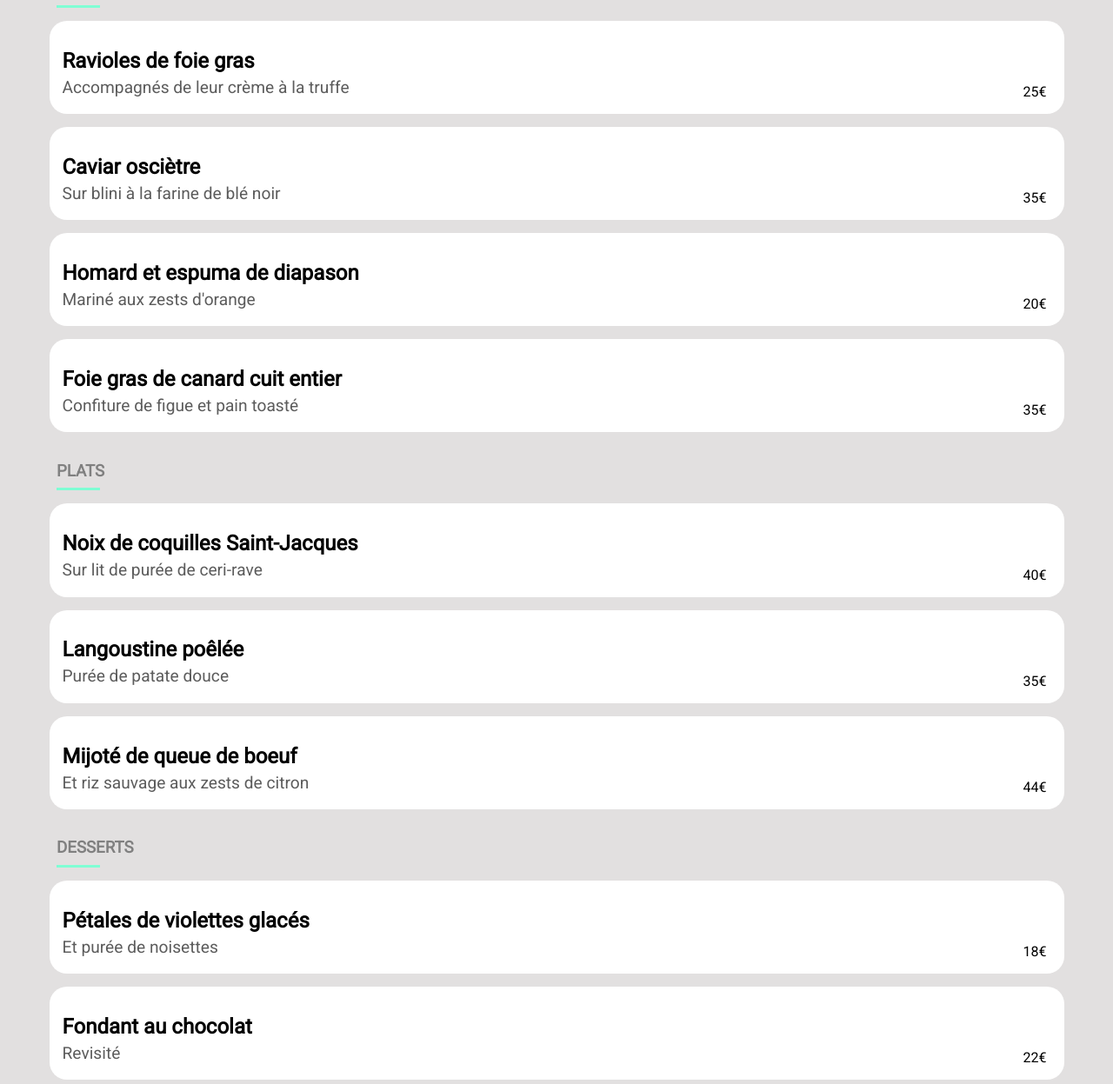
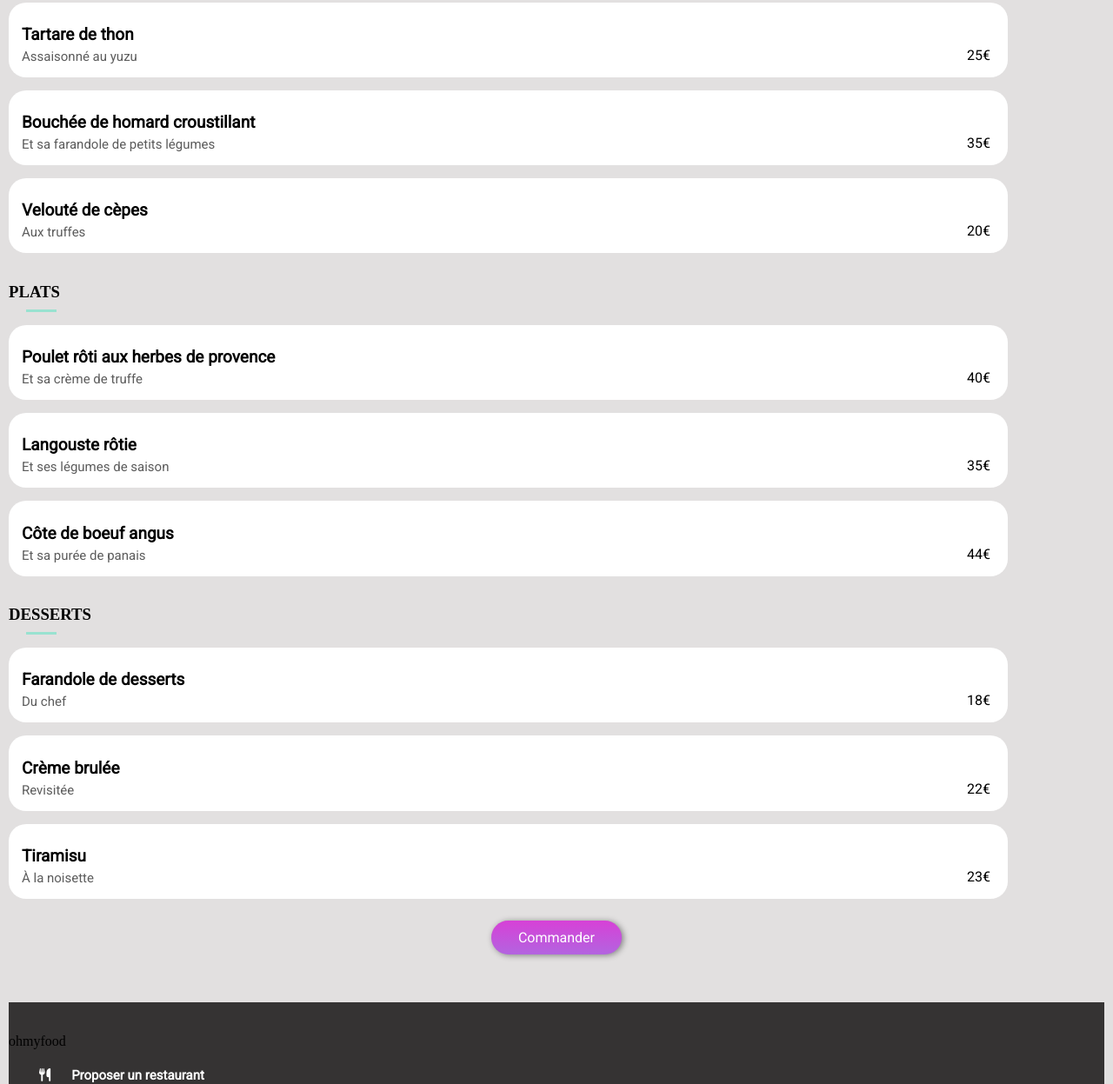
Before and after one commit to cedpint/ohmyfood, a plain HTML site: page Menu-Ledelicedessens.html in a window 1280 px wide. Shown: the part 444-1691 px from the top of the page at 87% size. Drawn offline with Linux system fonts and the light colour scheme; a web font is replaced by a local one.

Commit message:
Accueil ok toutes versions

```diff
--- a/Menu-Ledelicedessens.html
+++ b/Menu-Ledelicedessens.html
@@ -45,7 +45,7 @@
         <i class="fa-regular fa-heart"></i>
       </div>
     </div>
-
+  <div id="Globaldesk">
     <div id="Entreeglobal">
       <div class="globalvert">
         <h3>ENTRÉES</h3>
@@ -54,8 +54,8 @@
       <div class="troisentrees">
         <div class="entree">
           <div class="descrientree">
-            <h4>Ravioles de foie gras</h4>
-            <p>Accompagnés de leur crème à la truffe</p>
+            <h4>Tartare de thon</h4>
+            <p>Assaisonné au yuzu</p>
           </div>
           <div class="prix">
             <p>25€</p>
@@ -67,8 +67,8 @@
 
         <div class="entree">
           <div class="descrientree">
-            <h4>Caviar osciètre</h4>
-            <p>Sur blini à la farine de blé noir</p>
+            <h4>Bouchée de homard croustillant</h4>
+            <p>Et sa farandole de petits légumes</p>
           </div>
           <div class="prix">
             <p>35€</p>
@@ -80,8 +80,8 @@
 
         <div class="entree">
           <div class="descrientree">
-            <h4>Homard et espuma de diapason</h4>
-            <p>Mariné aux zests d'orange</p>
+            <h4>Velouté de cèpes</h4>
+            <p>Aux truffes</p>
           </div>
           <div class="prix">
             <p>20€</p>
@@ -90,19 +90,6 @@
             </div>
           </div>
         </div>
-        <div class="entree">
-            <div class="descrientree">
-              <h4>Foie gras de canard cuit entier</h4>
-              <p>Confiture de figue et pain toasté</p>
-            </div>
-            <div class="prix">
-              <p>35€</p>
-              <div class="animenu">
-                <i class="fa-solid fa-circle-check"></i>
-              </div>
-            </div>
-          </div>
-
 
       </div>
     </div>
@@ -116,8 +103,8 @@
       <div class="troisplats">
         <div class="plat">
         <div class="descriplat">
-          <h4>Noix de coquilles Saint-Jacques</h4>
-          <p>Sur lit de purée de ceri-rave</p>
+          <h4>Poulet rôti aux herbes de provence</h4>
+          <p>Et sa crème de truffe</p>
         </div>
         <div class="prix">
           <p>40€</p>
@@ -129,8 +116,8 @@
 
       <div class="plat">
         <div class="descriplat">
-          <h4>Langoustine poêlée</h4>
-          <p>Purée de patate douce</p>
+          <h4>Langouste rôtie</h4>
+          <p>Et ses légumes de saison</p>
         </div>
         <div class="prix">
           <p>35€</p>
@@ -142,8 +129,8 @@
 
       <div class="plat">
         <div class="descriplat">
-          <h4>Mijoté de queue de boeuf</h4>
-          <p>Et riz sauvage aux zests de citron</p>
+          <h4>Côte de boeuf angus</h4>
+          <p>Et sa purée de panais</p>
         </div>
         <div class="prix">
           <p>44€</p>
@@ -162,8 +149,8 @@
       <div class="troisdesserts">
         <div class="dessert">
         <div class="descridessert">
-          <h4>Pétales de violettes glacés</h4>
-          <p>Et purée de noisettes</p>
+          <h4>Farandole de desserts</h4>
+          <p>Du chef</p>
         </div>
         <div class="prix">
           <p>18€</p>
@@ -175,8 +162,8 @@
 
       <div class="dessert">
         <div class="descridessert">
-          <h4>Fondant au chocolat</h4>
-          <p>Revisité</p>
+          <h4>Crème brulée</h4>
+          <p>Revisitée</p>
         </div>
         <div class="prix">
           <p>22€</p>
@@ -188,8 +175,8 @@
 
       <div class="dessert">
         <div class="descridessert">
-          <h4>Millefeuille croustillant</h4>
-          <p>Myrtilles et pâte d'amande</p>
+          <h4>Tiramisu</h4>
+          <p>À la noisette</p>
         </div>
         <div class="prix">
           <p>23€</p>
@@ -199,6 +186,7 @@
         </div>
       </div>
     </div>
+  </div>
 
     <div class="boutonmenu">
       <button type="submit">
@@ -241,7 +229,7 @@
       </li>
 
       <li>
-        <a href="#contact">
+        <a href="mailto:contact@ohmyfood.com">
           <div class="contact">
             <h4>Contact</h4>
           </div>
--- a/style.css
+++ b/style.css
@@ -4,23 +4,26 @@
 body {
   margin: 0;
 }
-/*
+
 .loader {
   display: flex;
   justify-content: center;
   align-items: center;
   position: fixed;
+  width: auto;
   background: white;
   height: 100vh;
   inset: 0;
   z-index: 2;
   opacity: 0.95;
-  animation-fill-mode: forwards;
+  transform-origin: top 10px;
+  animation: loader 0.2s forwards;
+  animation-delay: 2s;
+}
+
+.loader p {
   font-family: Shrikhand;
-  transform-origin: top 10px;
-  font-size: 20px;
-}
-.loader p {
+  font-size: xx-large;
   -webkit-background-clip: text;
   -webkit-text-fill-color: transparent;
   background-image: linear-gradient(
@@ -30,7 +33,7 @@ body {
   );
   animation: rotation 2s;
 }
-*/
+
 .nav {
   display: flex;
   justify-content: center;
@@ -256,7 +259,7 @@ body {
   top: 20px;
   right: 20px;
   color: rgb(74, 175, 148);
-  background: rgb(195, 244, 231);
+  background: #99e2d0;
   font-family: roboto;
   padding: 5px 10px;
   border-radius: 2px 2px;
@@ -295,7 +298,6 @@ body {
 .coeur .fa-solid:hover {
   opacity: 1;
   transition: opacity 0.2s ease-in-out;
-  transform: scale(1.1);
 }
 
 .descrirestaurants {
@@ -307,16 +309,17 @@ body {
 #Restaurants p {
   margin-left: 15px;
 }
+
 #Restaurants h4 {
   font-family: roboto;
-  font-size: 15px;
+  font-size: 20px;
   margin-bottom: -10px;
 }
 
 #Restaurants p {
   display: flex;
   font-family: roboto;
-  font-size: 13px;
+  font-size: 15px;
   color: gray;
 }
 
@@ -326,6 +329,19 @@ footer {
   background-color: rgb(53, 51, 51);
   padding-top: 10px;
   padding-bottom: 20px;
+}
+
+footer span {
+  display: flex;
+  font-family: Shrikhand;
+  font-size: 20px;
+  color: white;
+  padding-top: 20px;
+  padding-left: 35px;
+}
+
+footer ul {
+  padding: 0px;
 }
 
 footer a {
@@ -347,19 +363,11 @@ footer i {
   padding-left: 4px;
 }
 
-footer ul {
-  display: flex;
-  align-items: center;
-  font-family: Shrikhand;
-  color: white;
-}
-
 footer li {
   display: flex;
   align-items: center;
   justify-content: space-between;
   margin-top: -15px;
-  padding-left: 5px;
   align-items: center;
 }
 
@@ -435,13 +443,14 @@ footer li {
   .bloc2 {
     display: flex;
   }
+
+  footer {
+    border: 1px solid green;
+  }
 }
 
 /* Version desktop accueil */
-
 @media screen and (min-width: 992px) {
-  /* IMPACTS A GARDER */
-
   .logo img {
     width: 20%;
   }
@@ -521,9 +530,14 @@ footer li {
   .bloc2 {
     display: flex;
   }
+  footer {
+    display: flex;
+    flex-direction: row;
+  }
+  }
 }
 
-/* version mobile menus*/
+/* MENUS VERSION MOBILE*/
 
 .logomenu {
   display: flex;
@@ -594,7 +608,7 @@ nav i {
 .globalvert {
   display: flex;
   flex-direction: column;
-  margin-left: 20px;
+  margin-left: 25px;
   margin-bottom: 15px;
 }
 
@@ -603,7 +617,7 @@ nav i {
   width: 45px;
   height: 3px;
   margin-top: -10px;
-  background: aquamarine;
+  background: #99e2d0;
 }
 
 .titrecoeur {
@@ -616,13 +630,26 @@ nav i {
   font-size: large;
 }
 
+.titrecoeur h2 {
+  margin-left: 10px;
+}
+
 .titrecoeur i {
   font-size: x-large;
 }
 
-#Entreeglobal h3,
-#Platglobal h3,
-#Dessertglobal h3 {
+.entreesglobal,
+.platsglobal,
+.dessertsglobal {
+  width: 100%;
+  display: flex;
+  flex-direction: column;
+  align-items: center;
+}
+
+.troisentrees h3,
+.troisplats h3,
+.troisdesserts h3 {
   font-family: Roboto;
   color: gray;
 }
@@ -632,7 +659,6 @@ nav i {
 .troisdesserts {
   display: flex;
   flex-direction: column;
-  align-items: center;
 }
 
 .entree,
@@ -641,6 +667,7 @@ nav i {
   display: flex;
   justify-content: space-between;
   background-color: white;
+  cursor: pointer;
   margin-bottom: 15px;
   padding-left: 15px;
   font-family: roboto;
@@ -662,7 +689,7 @@ nav i {
 .descriplat h4,
 .descridessert h4 {
   margin-bottom: 5px;
-  font-size: x-large;
+  font-size: 25px;
   white-space: nowrap;
   text-overflow: ellipsis;
   overflow: hidden;
@@ -675,7 +702,7 @@ nav i {
   text-overflow: ellipsis;
   overflow: hidden;
   white-space: nowrap;
-  font-size: larger;
+  font-size: large;
   color: rgb(92, 92, 92);
 }
 
@@ -690,13 +717,14 @@ nav i {
 }
 
 .animenu {
-  background: aquamarine;
+  background: #99e2d0;
   width: 0px;
   height: 100%;
   overflow: hidden;
   display: flex;
   justify-content: center;
   align-items: center;
+  transition: width 0.2s ease-in-out;
 }
 
 .animenu i {
@@ -741,9 +769,22 @@ nav i {
   box-shadow: 2px 1px 7px 0px rgb(28, 27, 27);
 }
 
+
+
+/* css des menus version tablette */
+@media screen and (min-width: 769px) and (max-width: 991px) {
+  .titrecoeur h2 {
+    margin-left: 20px;
+  }
+
+  .globalvert {
+    margin-left: 40px;
+  }
+}
+
 /* css des menus version desktop */
+@media screen and (min-width: 992px) {
 
-@media screen and (min-width: 992px) {
   .logomenu img {
     width: 20%;
   }
@@ -755,26 +796,70 @@ nav i {
     margin-left: 100px;
   }
 
-  #Entreeglobal h3,
-  #Platglobal h3,
-  #Dessertglobal h3,
+  #descriglobalmenu {
+    padding-left: 10px;
+    padding-right: 10px;
+}
+
+  #Paletteglobal {
+    display: flex;
+    justify-content: space-around;
+    flex-direction: row;
+    width: 100%;
+  }
+
+  .globalvert {
+    margin-left: 0;
+  }
+
+  .troisentrees h3,
+  .troisplats h3,
+  .troisdesserts h3,
   .vert {
     font-family: Roboto;
-    padding-left: 45px;
+    padding-left: 20px;
+    font-size: 18px;
     color: gray;
   }
 
   .vert {
-    margin-left: 45px;
-    width: 5px;
+    margin-left: 20px;
+    width: 15px;
   }
 
   #descriglobalmenu button {
     transform: scale(1);
   }
+  .troisentrees,
+  .troisplats,
+  .troisdesserts {
+    width: 100%;
+    display: flex;
+    flex-direction: column;
+  }
+
+  .descrientree h4,
+  .descriplat h4,
+  .descridessert h4 {
+    font-size: 19px;
+  }
+
+  .descrientree p,
+  .descriplat p,
+  .descridessert p {
+    font-size: 15px;
+  }
 
   #descriglobalmenu button:hover {
     transform: scale(1.05);
+  }
+
+  .boutonmenu {
+    display: flex;
+  }
+  footer {
+    display: flex;
+    flex-direction: column;
   }
 }
 
@@ -817,7 +902,7 @@ nav i {
 .entree:hover .animenu,
 .plat:hover .animenu,
 .dessert:hover .animenu {
-  animation: deroulant 0.2s forwards;
+  width: 100px;
 }
 
 @keyframes rotation {
@@ -840,10 +925,11 @@ nav i {
 
 @keyframes loader {
   from {
-    transform: scale (1);
+    opacity: 0.95;
   }
 
   to {
-    transform: scale(0);
+    opacity: 0;
+    visibility: hidden;
   }
 }
```
Also changed, not shown: Menu-Alafrancaise.html (renamed from Menu-Alafrançaise.html, +6 -5 lines), Menu-Lanoteenchantee.html (+7 -7 lines), Menu-Lapalettedugout.html (+27 -18 lines), index.html (+3 -3 lines), 1 other file.
